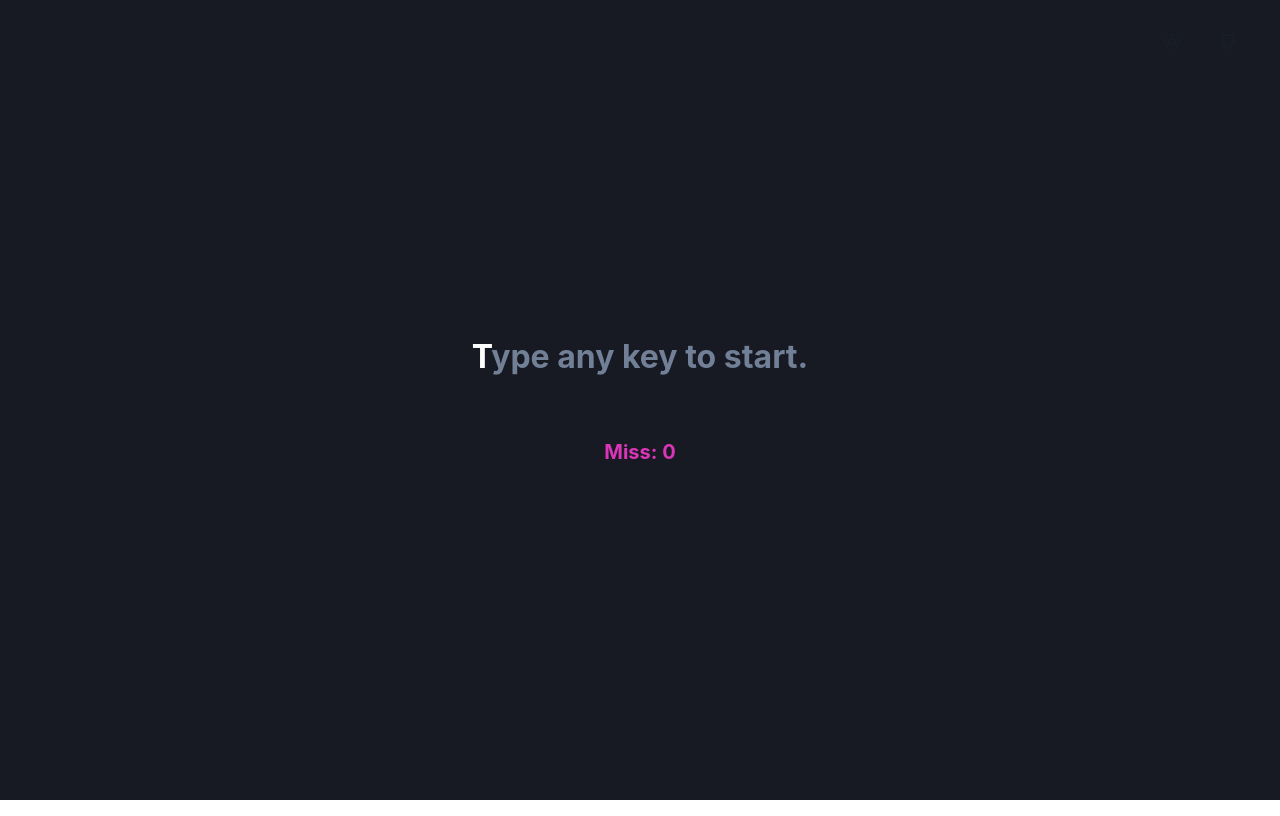
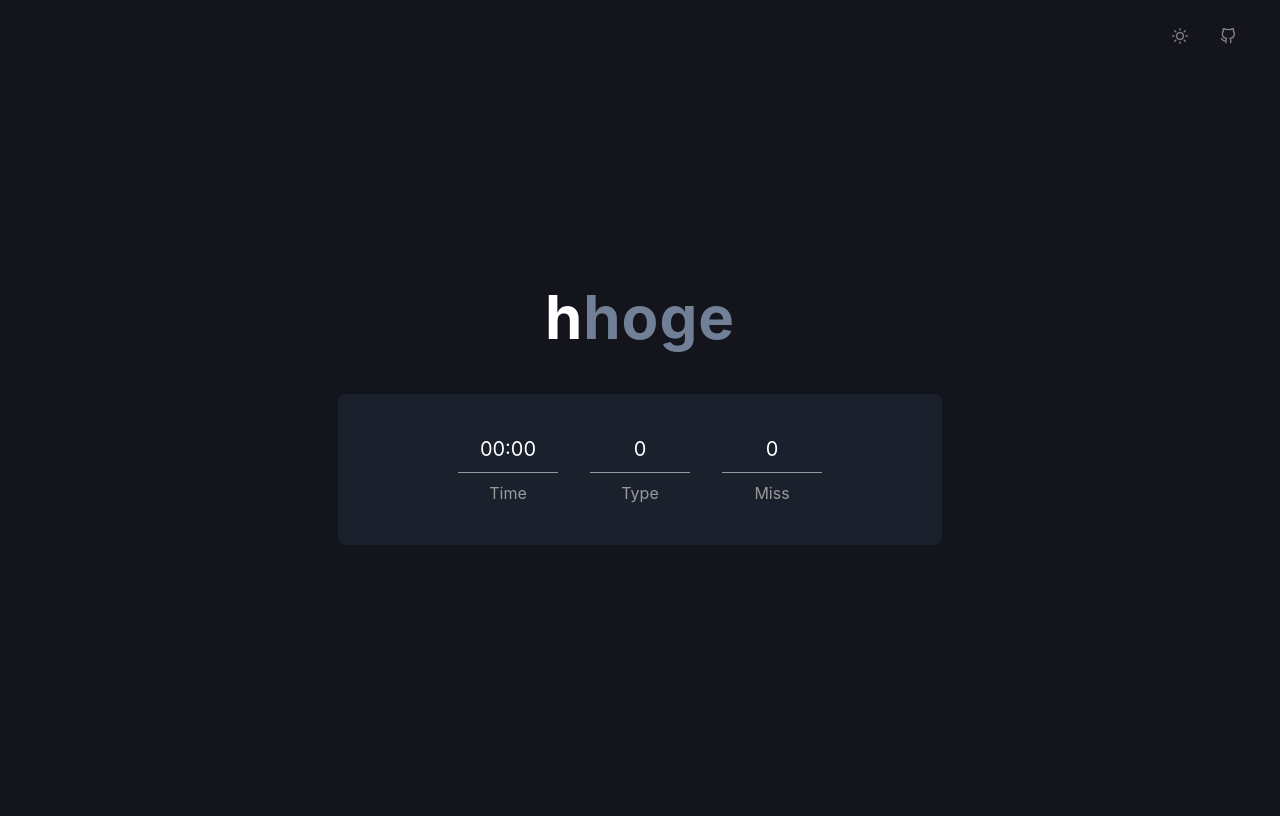
Before and after one commit to tojimasan/typing-game, a React (Create React App) app: page / in a window 1280 px wide. Built offline with nearby package versions, Linux system fonts and the light colour scheme.

Commit message:
#22 リデザイン

```diff
--- a/public/index.html
+++ b/public/index.html
@@ -1,16 +1,18 @@
 <!DOCTYPE html>
 <html lang="en">
-
   <head>
-	<meta charset="utf-8">
-	<meta name="viewport" content="width=device-width, initial-scale=1, shrink-to-fit=no">
-	<meta name="theme-color" content="#000000">
+    <meta charset="utf-8" />
+    <meta
+      name="viewport"
+      content="width=device-width, initial-scale=1, shrink-to-fit=no"
+    />
+    <meta name="theme-color" content="#000000" />
     <!--
       manifest.json provides metadata used when your web app is added to the
       homescreen on Android. See https://developers.google.com/web/fundamentals/engage-and-retain/web-app-manifest/
     -->
-	<link rel="manifest" href="%PUBLIC_URL%/manifest.json">
-	<link rel="shortcut icon" href="%PUBLIC_URL%/favicon.ico">
+    <link rel="manifest" href="%PUBLIC_URL%/manifest.json" />
+    <link rel="shortcut icon" href="%PUBLIC_URL%/favicon.ico" />
     <!--
       Notice the use of %PUBLIC_URL% in the tags above.
       It will be replaced with the URL of the `public` folder during the build.
@@ -20,13 +22,11 @@
       work correctly both with client-side routing and a non-root public URL.
       Learn how to configure a non-root public URL by running `npm run build`.
     -->
-	<title>React App</title>
+    <title>Typing game</title>
   </head>
 
   <body>
-	<noscript>
-		You need to enable JavaScript to run this app.
-	</noscript>
+    <noscript> You need to enable JavaScript to run this app. </noscript>
     <div id="root"></div>
     <!--
       This HTML file is a template.
@@ -39,5 +39,4 @@
       To create a production bundle, use `npm run build` or `yarn build`.
     -->
   </body>
-
 </html>
--- a/src/App.jsx
+++ b/src/App.jsx
@@ -1,110 +1,18 @@
-import { useState } from "react";
-import { Center, Input, VStack, IconButton, Box } from "@chakra-ui/react";
-import { SunIcon, MoonIcon } from "@chakra-ui/icons";
-import { FiGithub } from "react-icons/fi";
-import { randomWord } from "./utils/randomWord";
+import { VStack, Box, Center } from "@chakra-ui/react";
+import { ControlPanel } from "./components/ControlPanel";
+import { Problem } from "./components/Problem";
+import { GradePanel } from "./components/GradePanel";
 
 export const App = () => {
-  // TODO: ゲームスタート時の処理を追加する
-  // 仕様: 文字が入力されるとゲームが始まること
-  const [problem, setProblem] = useState("Type any key to start.");
-  const [index, setIndex] = useState(0);
-  const [isWrong, setIsWrong] = useState(false);
-  const [errorCount, setErrorCount] = useState(0);
-  const theme = "dark";
-
-  const currectCharCss = {
-    color: "white",
-  };
-  const errorCharCss = {
-    color: "tomato",
-  };
-  const supportTextCss = {
-    color: "#DB36B7",
-    fontSize: "20px",
-  };
-  const thimeIconButton = () => {
-    const variant = "ghost";
-    const size = "md";
-
-    return theme === "dark" ? (
-      <IconButton
-        aria-label="Turn to light theme"
-        icon={<SunIcon />}
-        variant={variant}
-        size={size}
-      />
-    ) : (
-      <IconButton
-        aria-label="Turn to dark theme"
-        icon={<MoonIcon />}
-        variant={variant}
-        size={size}
-      />
-    );
-  };
-
-  const handleChange = (e) => {
-    const pressedKey = e.nativeEvent.data;
-
-    // pressedKeyとproblem[index]が同じ文字であれば、次の文字へ進む
-    // TODO: pressedKeyとproblem[index]が同じ文字 && problem.lastOfIndex === indexであれば、次の問題文を提示する
-    if (pressedKey === problem[index]) {
-      setIsWrong(false);
-      if (problem.length <= index + 1) {
-        setProblem(randomWord());
-        setIndex(0);
-      } else {
-        setIndex((prev) => prev + 1);
-      }
-    } else {
-      setErrorCount((prev) => prev + 1);
-      setIsWrong(true);
-    }
-  };
-  const stylingProblemParagraph = (string, i, isError = false) => {
-    const char = string[i];
-    const str1 = string.slice(0, index);
-    const str2 = string.slice(index + 1);
-    const stylyedChar = (
-      <span style={isError ? errorCharCss : currectCharCss}>{char}</span>
-    );
-
-    return (
-      <p>
-        {str1}
-        {stylyedChar}
-        {str2}
-      </p>
-    );
-  };
-
   return (
-    <Center
-      bg="gray.900"
-      h="100vh"
-      color="gray.500"
-      fontSize="32px"
-      fontWeight="bold"
-    >
-      <VStack>
-        {stylingProblemParagraph(problem, index, isWrong)}
-        <Input opacity="0" autoFocus={true} onChange={(e) => handleChange(e)} />
-        <p style={supportTextCss}>Miss: {errorCount}</p>
-      </VStack>
-      <Box pos="absolute" top="4" right={[4, 8]}>
-        {thimeIconButton()}
-        <IconButton
-          as="a"
-          href="https://github.com/tojimasan/typing-game"
-          target="_blank"
-          aria-label="Open GitHub"
-          icon={<FiGithub />}
-          variant="ghost"
-          size="md"
-          ml={4}
-        />
-      </Box>
-    </Center>
+    <Box p={2} bg="#13141C">
+      <ControlPanel />
+      <Center h="100vh" style={{ overflow: "hidden" }}>
+        <VStack gap={8}>
+          <Problem problem={"hoge"} />
+          <GradePanel />
+        </VStack>
+      </Center>
+    </Box>
   );
 };
--- /dev/null
+++ b/src/components/ControlPanel.jsx
@@ -0,0 +1,27 @@
+import { IconButton, HStack } from "@chakra-ui/react";
+import { SunIcon } from "@chakra-ui/icons";
+import { FiGithub } from "react-icons/fi";
+
+export const ControlPanel = () => {
+  return (
+    <HStack pos="absolute" top="4" right={[4, 8]} gap={2}>
+      <IconButton
+        aria-label="Turn to light theme"
+        icon={<SunIcon />}
+        variant="ghost"
+        size="md"
+        colorScheme={"whiteAlpha"}
+      />
+      <IconButton
+        as="a"
+        href="https://github.com/tojimasan/typing-game"
+        target="_blank"
+        aria-label="Open GitHub"
+        icon={<FiGithub />}
+        variant="ghost"
+        size="md"
+        colorScheme={"whiteAlpha"}
+      />
+    </HStack>
+  );
+};
--- /dev/null
+++ b/src/components/GradePanel.jsx
@@ -0,0 +1,28 @@
+import { VStack, HStack, Divider } from "@chakra-ui/react";
+
+const grade = (score, heading) => {
+  return (
+    <VStack w={"100px"}>
+      <p style={{ fontSize: "20px" }}>{score}</p>
+      <Divider />
+      <p style={{ color: "#999999" }}>{heading}</p>
+    </VStack>
+  );
+};
+
+export const GradePanel = () => {
+  return (
+    <HStack
+      color="white"
+      bg="gray.800"
+      py={10}
+      px={120}
+      borderRadius="8px"
+      gap={8}
+    >
+      {grade("00:00", "Time")}
+      {grade("0", "Type")}
+      {grade("0", "Miss")}
+    </HStack>
+  );
+};
--- /dev/null
+++ b/src/components/Problem.jsx
@@ -0,0 +1,10 @@
+import { Box } from "@chakra-ui/react";
+
+export const Problem = ({ problem }) => {
+  return (
+    <Box fontWeight="bold" fontSize="60px" color="gray.500" letterSpacing={1}>
+      <span style={{ color: "white" }}>h</span>
+      {problem}
+    </Box>
+  );
+};
```
Also changed, not shown: .eslintrc.json. Lines whose indentation alone changed are shown as unchanged.
